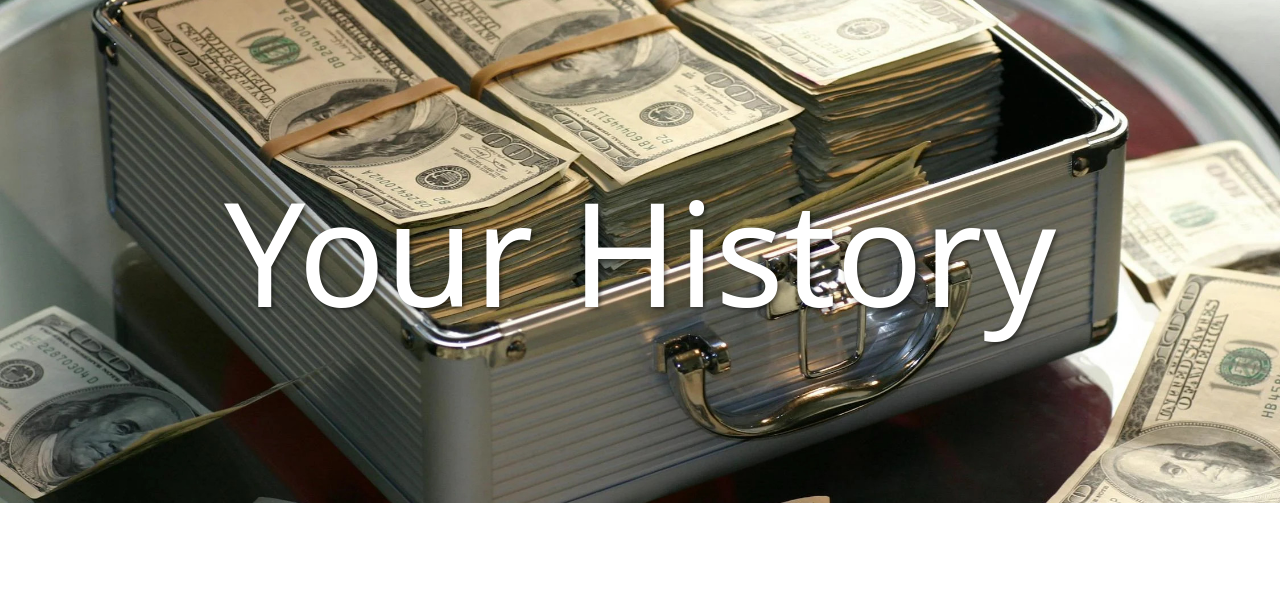
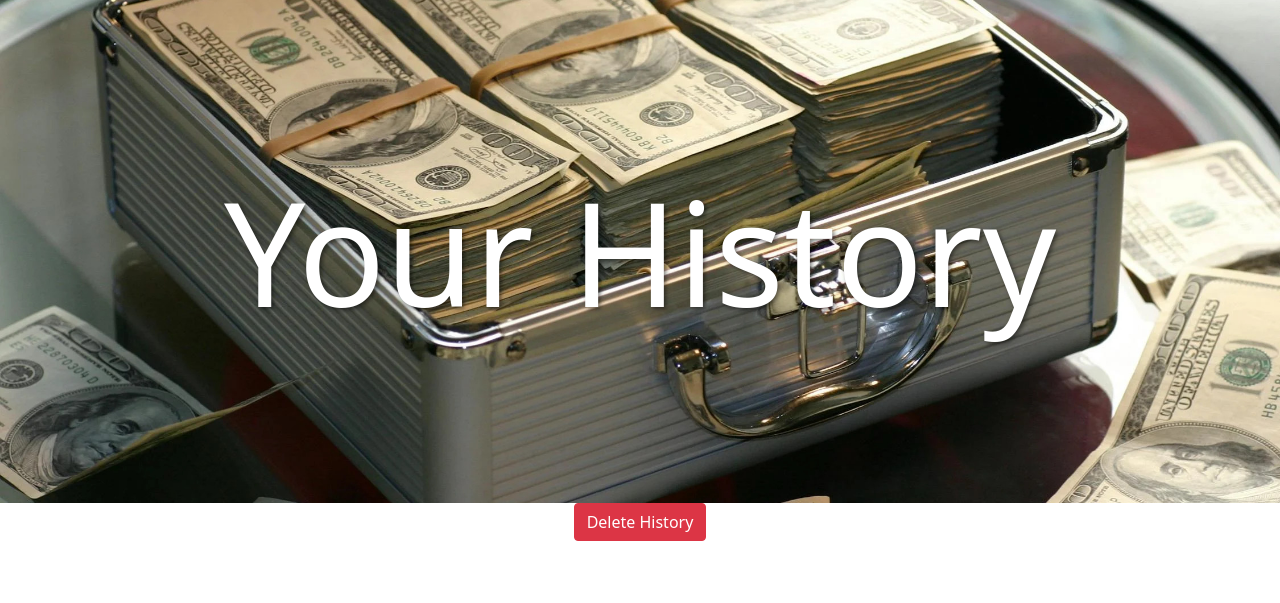
Before and after one commit to darianodirling/SmartSpend, a Flask app: page /history in a window 1280 px wide. Shown: the part 57-660 px from the top of the page. Run offline with Flask 3, Linux system fonts and the light colour scheme; a user stored in the database is signed in; data comes from the database, SQL or seed files in the repository; both versions use the stored data as it was after the commit; data that the repository does not hold is empty; some libraries are stand-ins or nearby versions.

Commit message:
all charts being deleted with new view

```diff
--- a/website/templates/history.html
+++ b/website/templates/history.html
@@ -80,6 +80,12 @@ content %}
   <div class="smart-spend-content">
     <div class="expenses-container"></div>
   </div>
+
+  <div class="delete-button">
+    <button type="button" class="btn btn-danger" id="deleteHistory">
+      Delete History
+    </button>
+  </div>
 </div>
 
 <script src="https://code.jquery.com/jquery-3.6.0.min.js"></script>
@@ -106,6 +112,22 @@ content %}
         error: function (error) {
           console.error("Error fetching expenses:", error);
         },
+      });
+
+      $("#deleteHistory").click(function () {
+        // Send AJAX request to delete history
+        $.ajax({
+          url: "/delete-history",
+          method: "POST",
+          success: function (response) {
+            // Handle success response
+            alert("History deleted successfully");
+          },
+          error: function (xhr, status, error) {
+            // Handle error response
+            alert("Error deleting history: " + error);
+          },
+        });
       });
     });
   });
--- a/website/views.py
+++ b/website/views.py
@@ -22,6 +22,17 @@ def about():
 def history():
     expenses = Expense.query.all()
     return render_template('history.html', user=current_user)
+
+@views.route("/delete-history", methods=['POST'])
+@login_required
+def delete_history():
+    try:
+        Expense.query.filter_by(owner=current_user.id).delete()
+        db.session.commit()
+        return jsonify({"success": "History deleted successfully"}), 200
+    except Exception as e:
+        db.session.rollback()
+        return jsonify({"error": str(e)}), 500
 
 
 @views.route("/create-expense", methods=['POST'])
```
Also changed, not shown: website/templates/start.html (+4 -34 lines), instance/database.db.
